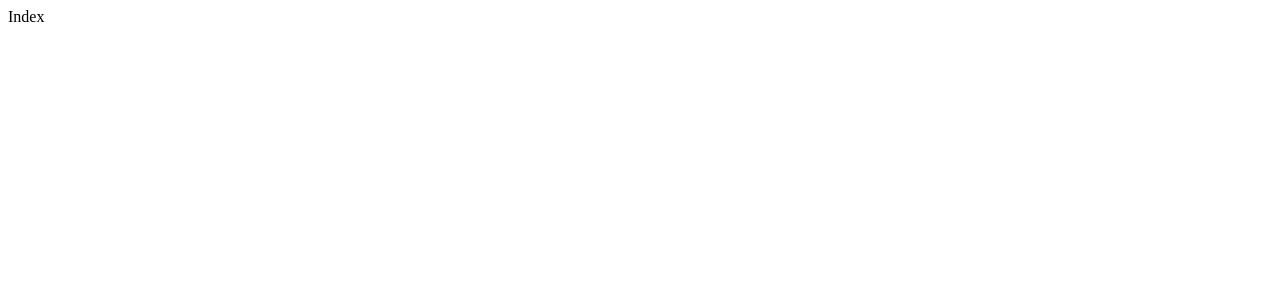
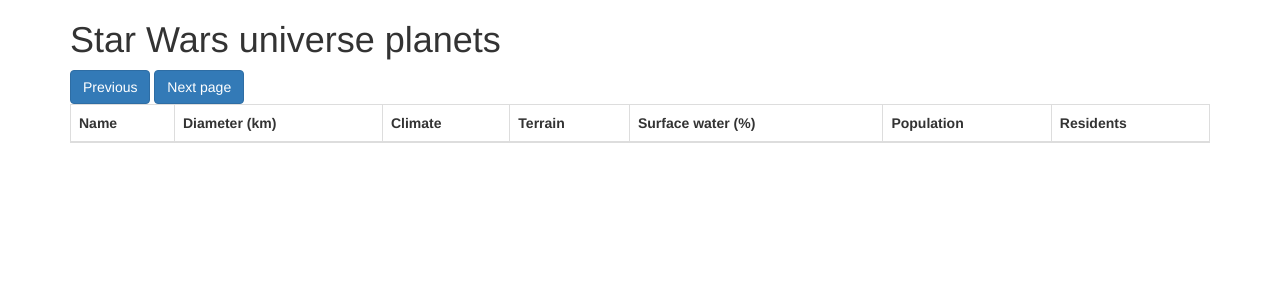
Before and after one commit to martonMeszaros/the-world-of-star-wars-martonMeszaros, a Flask app: page / in a window 1280 px wide. Before the commit the part shown is almost empty. Shown: the top 300 px of the page. Run offline with Flask 2, Linux system fonts and the light colour scheme; lists and menus that the app fills with data are empty; some libraries are stand-ins or nearby versions.

Commit message:
Added planets.loadPage() function to load a page worth of planets

```diff
--- /dev/null
+++ b/static/js/main.js
@@ -0,0 +1,3 @@
+$(document).ready(function() {
+    planets.loadPage(planets.indexPage);
+});
--- /dev/null
+++ b/static/js/planets_closure.js
@@ -0,0 +1,66 @@
+const planets = (function() {
+    var indexPage = 'http://swapi.co/api/planets',
+        nextPage = null,
+        previousPage = null;
+
+    function clearTable() {
+        document.getElementById('planets-table-body').innerHTML = '';
+    }
+
+    function displayPlanets(planets) {
+        var tableBodyElem = document.getElementById('planets-table-body');
+        for(let planet of planets) {
+            let rowElem = document.createElement('tr');
+            for(let planetData of [
+                    planet.name,
+                    planet.diameter,
+                    planet.climate,
+                    planet.terrain,
+                    planet.surface_water,
+                    planet.population
+            ]) {
+                let tdElem = document.createElement('td');
+                let tdText = document.createTextNode(planetData);
+                tdElem.appendChild(tdText);
+                rowElem.appendChild(tdElem);
+            }
+            let tdElem = document.createElement('td'),
+                tdText;
+            if(planet.residents.length > 0) {
+                tdText = document.createTextNode(`${planet.residents.length} residents`);
+            } else {
+                tdText = document.createTextNode('No known residents');
+            }
+            tdElem.appendChild(tdText);
+            rowElem.appendChild(tdElem);
+            tableBodyElem.appendChild(rowElem);
+        }
+    }
+
+    function loadPage(page) {
+        if(page === null) {
+            page = indexPage;
+        }
+
+        $.ajax({
+            type: 'GET',
+            url: page,
+            success: function(returnObj) {
+                nextPage = returnObj.next;
+                previousPage = returnObj.previous;
+                clearTable();
+                displayPlanets(returnObj.results);
+            }
+        });
+    }
+
+    return {
+        indexPage: 'http://swapi.co/api/planets',
+        getNextPage: function() {return nextPage;},
+        getPreviousPage: function() {return previousPage;},
+
+        loadPage: function(page) {
+            loadPage(page);
+        }
+    };
+})();
--- a/templates/index.html
+++ b/templates/index.html
@@ -10,11 +10,37 @@
 
   <link rel="author" href="">
   <link rel="icon" href="">
+  <link rel="stylesheet" href="https://maxcdn.bootstrapcdn.com/bootstrap/3.3.7/css/bootstrap.min.css" integrity="sha384-BVYiiSIFeK1dGmJRAkycuHAHRg32OmUcww7on3RYdg4Va+PmSTsz/K68vbdEjh4u" crossorigin="anonymous">
   <link rel="stylesheet" href="">
 
-  <script src="" defer></script>
+  <script src="https://code.jquery.com/jquery-3.2.1.min.js" integrity="sha256-hwg4gsxgFZhOsEEamdOYGBf13FyQuiTwlAQgxVSNgt4=" crossorigin="anonymous" defer></script>
+  <script src="https://maxcdn.bootstrapcdn.com/bootstrap/3.3.7/js/bootstrap.min.js" integrity="sha384-Tc5IQib027qvyjSMfHjOMaLkfuWVxZxUPnCJA7l2mCWNIpG9mGCD8wGNIcPD7Txa" crossorigin="anonymous" defer></script>
+  <script src="/static/js/planets_closure.js" defer></script>
+  <script src="/static/js/main.js" defer></script>
 </head>
 <body>
-  Index
+  <header class="container">
+    <h1>Star Wars universe planets</h1>
+    <nav>
+      <button id="previous-page" class="btn btn-primary">Previous</button>
+      <button id="next-page" class="btn btn-primary">Next page</button>
+    </nav>
+  </header>
+  <main class="container">
+    <table class="table table-bordered table-stripped">
+      <thead>
+      <tr>
+        <th>Name</th>
+        <th>Diameter (km)</th>
+        <th>Climate</th>
+        <th>Terrain</th>
+        <th>Surface water (%)</th>
+        <th>Population</th>
+        <th>Residents</th>
+      </tr>
+      </thead>
+      <tbody id="planets-table-body"></tbody>
+    </table>
+  </main>
 </body>
 </html>
```
